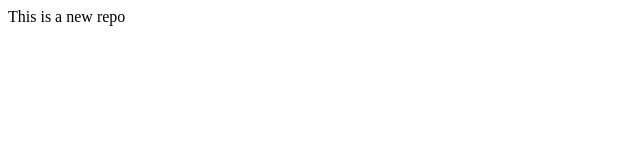
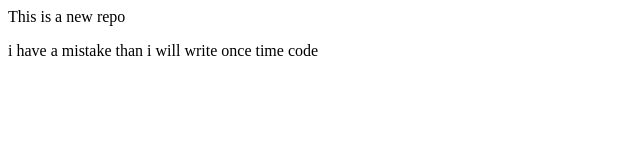
Before and after one commit to vd9341542-byte/LocalRepo, a plain HTML site: page index.html in a window 1280 px wide. Shown: the whole page, without its empty margins (0-640 px from the left). Drawn offline with Linux system fonts and the light colour scheme.

Commit message:
Fixed my mistake

```diff
--- a/index.html
+++ b/index.html
@@ -1 +1,2 @@
 <p>This is a new repo</p>
+<p>i have a mistake than i will write once time code</p>
```
